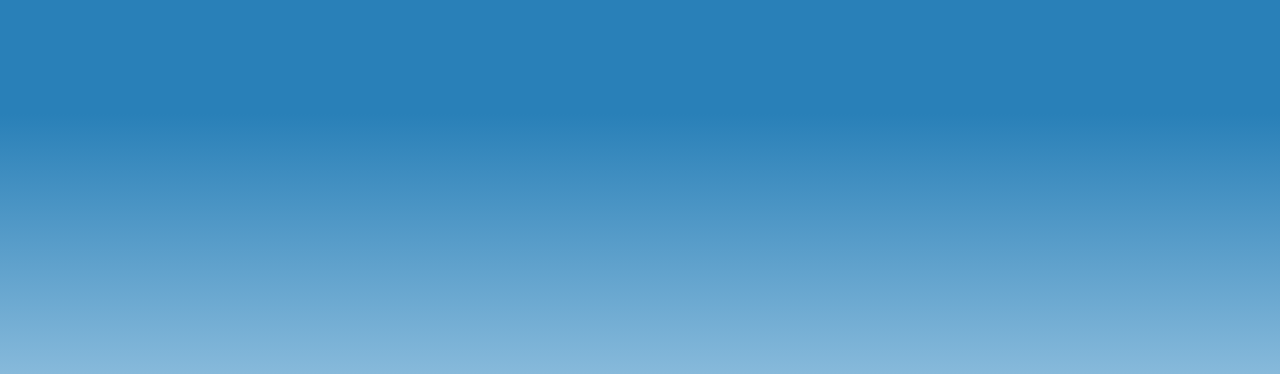
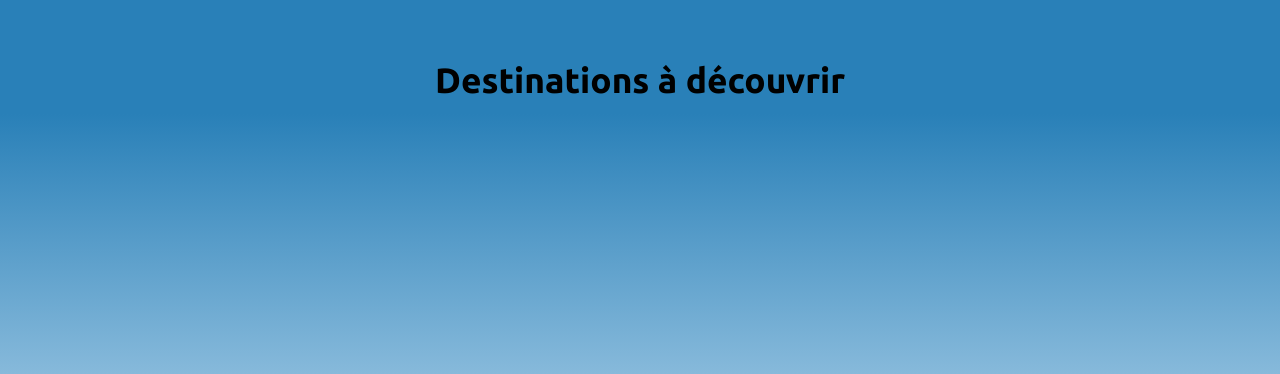
Before and after one commit to CrafterHide-Dev/TP-git, a PHP site: page /destinations.php in a window 1280 px wide. Shown: the part 46-420 px from the top of the page. Run offline with PHP 8.4, Linux system fonts and the light colour scheme; data that the repository does not hold is empty; some libraries are stand-ins or nearby versions.

Commit message:
updated destinations + index page content

```diff
--- /dev/null
+++ b/assets/css/destinations.css
@@ -0,0 +1,57 @@
+.destinations {
+    max-width: 1200px;
+    margin: 60px auto 40px;
+    padding: 0 20px;
+}
+.destinations h3 {
+    text-align: center;
+    font-size: 2.2rem;
+    font-weight: 600;
+    margin-bottom: 40px;
+    color: black;
+}
+.cards {
+    display: grid;
+    grid-template-columns: repeat(auto-fit, minmax(280px, 1fr));
+    gap: 30px;
+}
+.card {
+    background: white;
+    border-radius: 18px;
+    box-shadow: 0 10px 25px rgba(30, 144, 255, 0.15);
+    overflow: hidden;
+    transition: transform 0.3s ease;
+}
+.card:hover,
+.card:focus-within {
+    transform: translateY(-10px);
+    box-shadow: 0 15px 35px rgba(30, 144, 255, 0.3);
+}
+.card img {
+    width: 100%;
+    height: 180px;
+    object-fit: cover;
+    border-bottom: 4px solid #1e90ff;
+}
+.card-content {
+    padding: 20px;
+}
+.card-content h4 {
+    margin-top: 0;
+    margin-bottom: 10px;
+    font-weight: 600;
+    color: #1e90ff;
+}
+.card-content p {
+    font-size: 0.95rem;
+    line-height: 1.5;
+    color: #555;
+}
+.card-content a {
+    display: inline-block;
+    margin-top: 15px;
+    color: #1e90ff;
+    text-decoration: underline;
+    font-weight: 600;
+    cursor: pointer;
+}
--- a/destinations.php
+++ b/destinations.php
@@ -16,6 +16,7 @@ include_once('db/connect_db.php');
 		<link rel="stylesheet" type="text/css" href="assets/css/general.css">
 		<link rel="stylesheet" type="text/css" href="assets/css/navbar.css">
 		<link rel="stylesheet" type="text/css" href="assets/css/footer.css">
+		<link rel="stylesheet" type="text/css" href="assets/css/destinations.css">
 		<!-- //////////// -->
 		<!-- FONTAWESOME -->
 		<script src="https://kit.fontawesome.com/82664567ab.js" crossorigin="anonymous"></script>
@@ -25,21 +26,26 @@ include_once('db/connect_db.php');
 		<!-- Barre de navigation -->
 		<?php require_once('assets/php/navbar.php'); ?>
 		<!-- /////////////////// -->
-
-		<div class="displayer">
-			<div class="display">
-				<div class="display-header">
-
-				</div>
-				<div class="display-content">
-
-				</div>
-				<div class="display-footer">
-
-				</div>
-			</div>
-		</div>
-
+		<section class="destinations" id="destinations" aria-label="Destinations mises en avant">
+            <h3>Destinations à découvrir</h3>
+            <div class="cards" role="list">
+				<?php
+				$req_two_dests = $BDD->query('SELECT * FROM destinations');
+				foreach ($req_two_dests->fetchAll() as $dest) {
+				?>
+                <article class="card" role="listitem" tabindex="0">
+                    <img src="<?= $dest['image']; ?>" alt="<?= $dest['image_alt']; ?>">
+                    <div class="card-content">
+                        <h4><?= $dest['title']; ?></h4>
+                        <p><?= $dest['description']; ?></p>
+                        <a href="/destinations.php?id=<?= $dest['id']; ?>">Découvrir</a>
+                    </div>
+                </article>
+                <?php
+            	}
+                ?>
+            </div>
+        </section>
 		<!-- Pied de page -->
 		<?php require_once('assets/php/footer.php'); ?>
 		<!-- //////////// -->
```
Also changed, not shown: index.php (+21 -1 lines).
